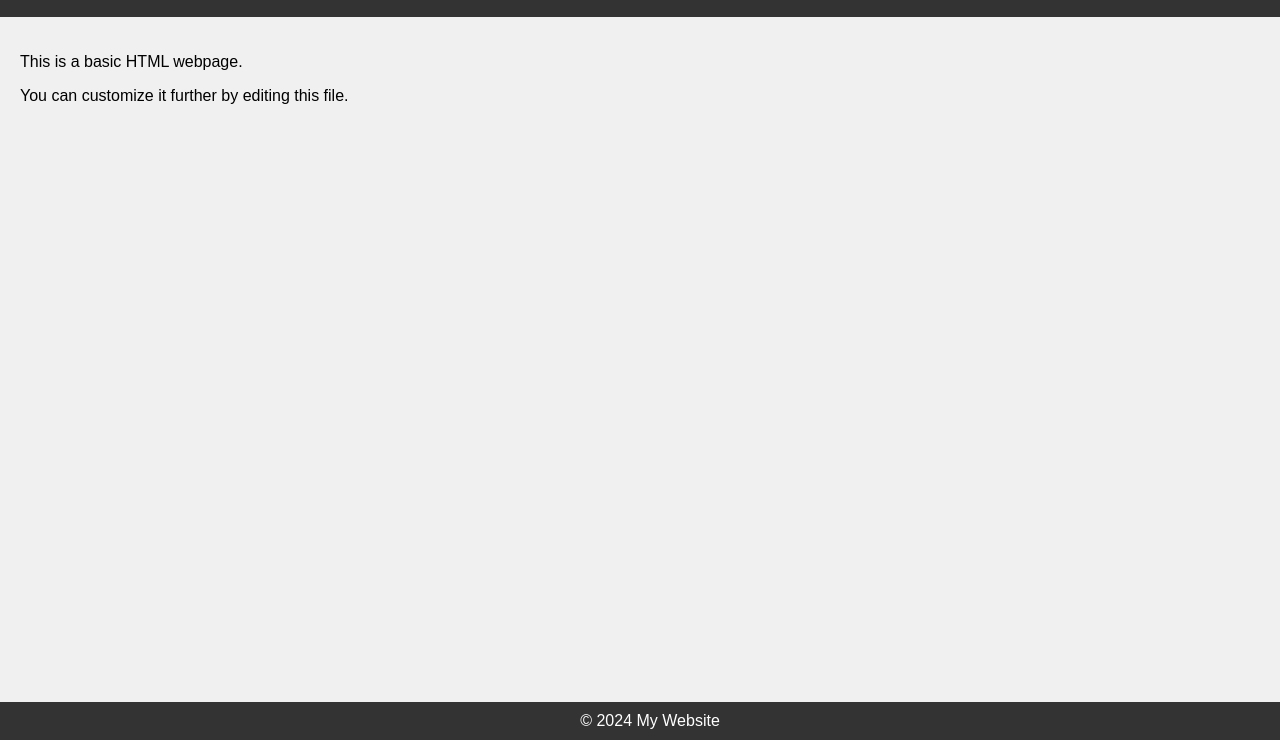
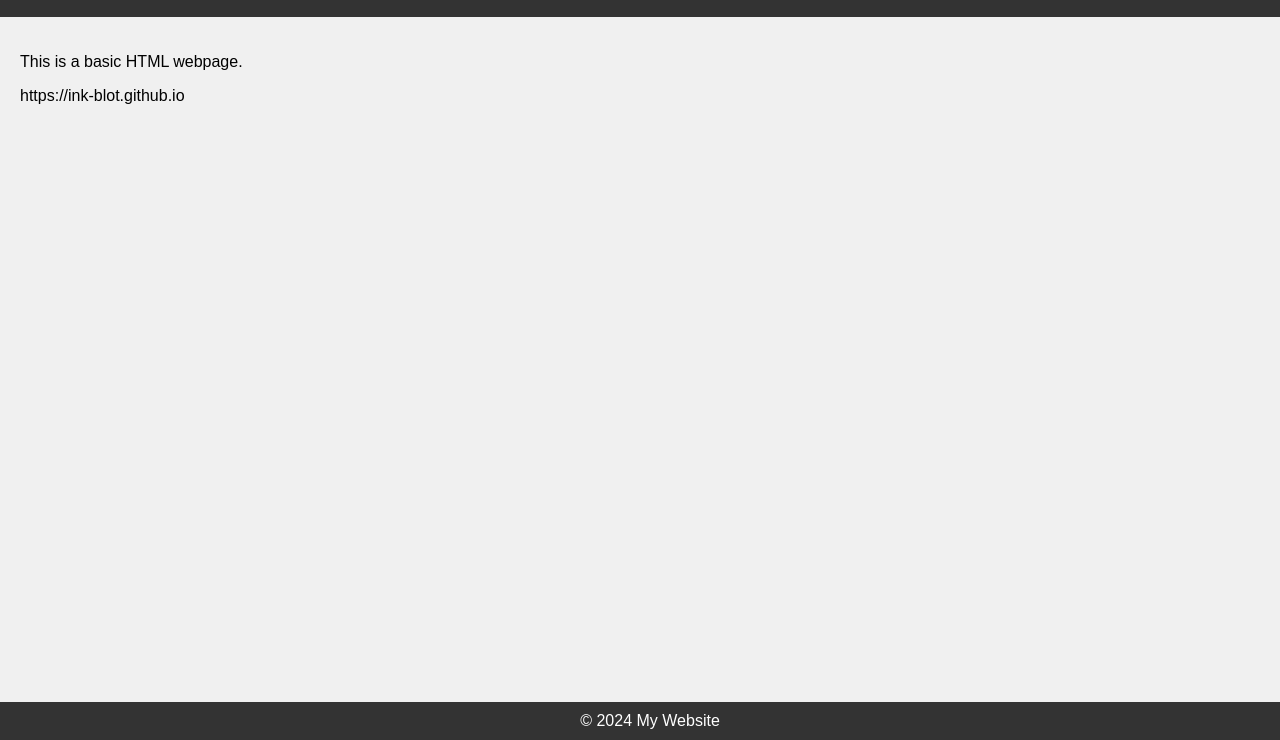
Before and after one commit to ink-blot/ink-blot.github.io, a plain HTML site: page index.html in a window 1280 px wide. Shown: the part 60-800 px from the top of the page. Drawn offline with Linux system fonts and the light colour scheme.

Commit message:
Update index.html

```diff
--- a/index.html
+++ b/index.html
@@ -40,7 +40,7 @@
     </header>
     <main>
         <p>This is a basic HTML webpage.</p>
-        <p>You can customize it further by editing this file.</p>
+        <p>https://ink-blot.github.io</p>
     </main>
     <footer>
         &copy; 2024 My Website
```
